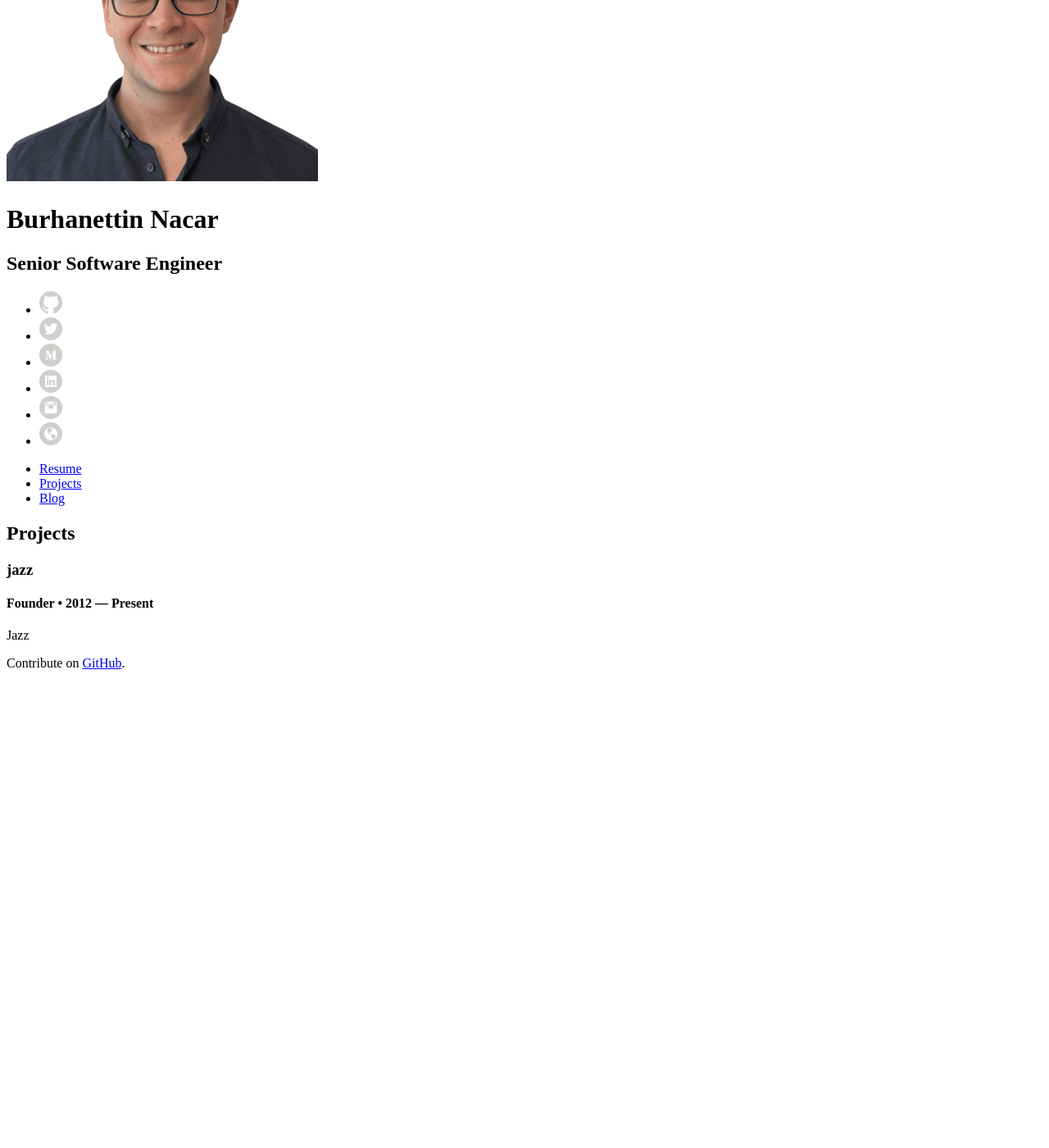
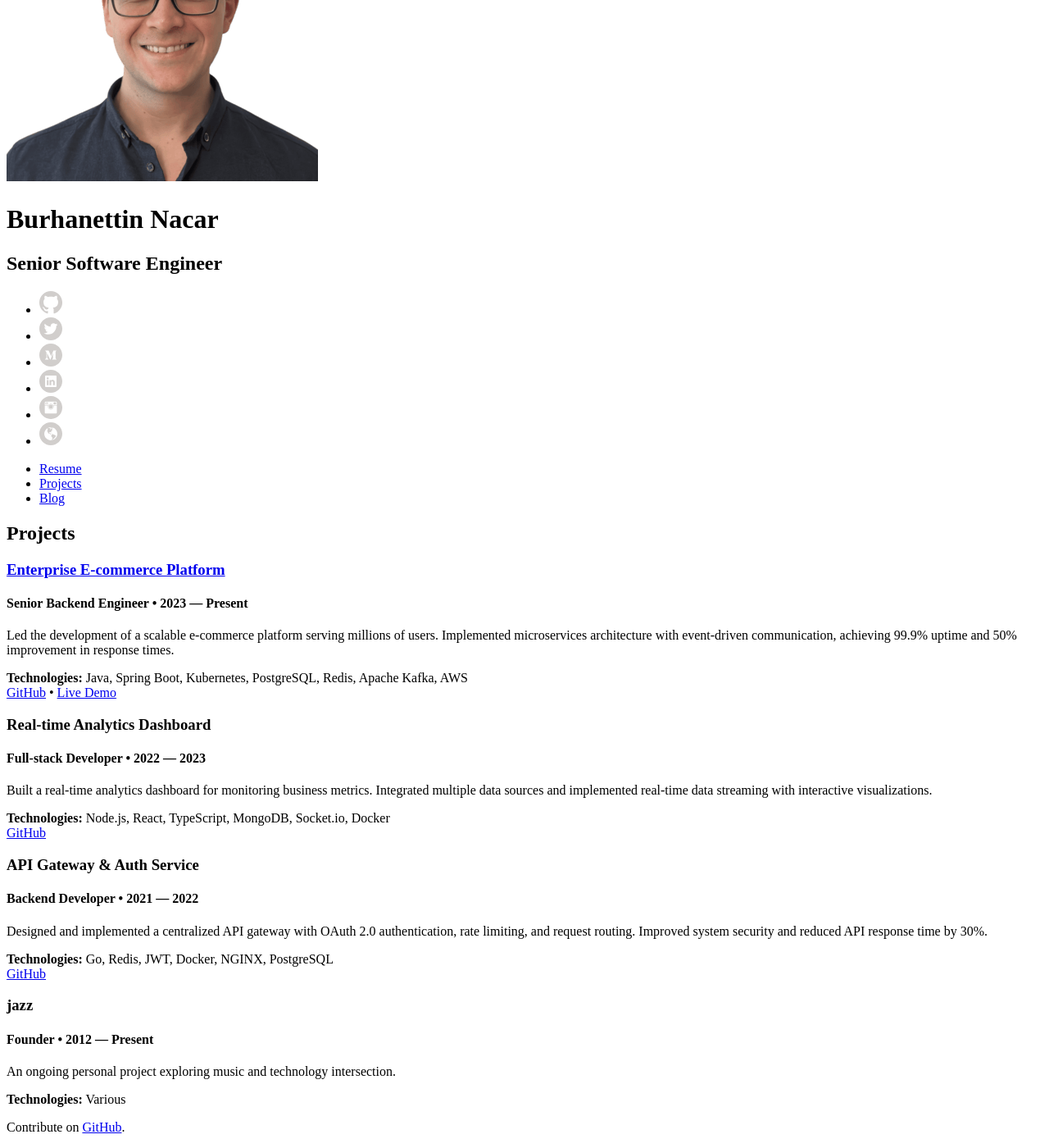
Before and after one commit to uppnrise/uppnrise.github.io, a Jekyll site: the page built from projects/index.html, in a window 1280 px wide and 1400 px high, scrolled down 164 px. Shown: the whole window at 82% size. Built offline with Jekyll 4.4.1, drawn with Linux system fonts in a browser that asks for light colours; before the commit the page ends 998 px from its top, so only the background shows below that.

Commit message:
Update projects data with details

```diff
--- a/_data/projects.yml
+++ b/_data/projects.yml
@@ -1,7 +1,30 @@
 # Projects
+
+- project: Enterprise E-commerce Platform
+  role: Senior Backend Engineer
+  duration: 2023 &mdash; Present
+  url: "#"
+  description: Led the development of a scalable e-commerce platform serving millions of users. Implemented microservices architecture with event-driven communication, achieving 99.9% uptime and 50% improvement in response times.
+  technologies: ["Java", "Spring Boot", "Kubernetes", "PostgreSQL", "Redis", "Apache Kafka", "AWS"]
+  github_url: "#"
+  demo_url: "#"
+
+- project: Real-time Analytics Dashboard
+  role: Full-stack Developer
+  duration: 2022 &mdash; 2023
+  description: Built a real-time analytics dashboard for monitoring business metrics. Integrated multiple data sources and implemented real-time data streaming with interactive visualizations.
+  technologies: ["Node.js", "React", "TypeScript", "MongoDB", "Socket.io", "Docker"]
+  github_url: "#"
+
+- project: API Gateway & Auth Service
+  role: Backend Developer
+  duration: 2021 &mdash; 2022
+  description: Designed and implemented a centralized API gateway with OAuth 2.0 authentication, rate limiting, and request routing. Improved system security and reduced API response time by 30%.
+  technologies: ["Go", "Redis", "JWT", "Docker", "NGINX", "PostgreSQL"]
+  github_url: "#"
 
 - project: jazz
   role: Founder
   duration: 2012 &mdash; Present
-  # url: "#"
-  description: Jazz
+  description: An ongoing personal project exploring music and technology intersection.
+  technologies: ["Various"]
```
